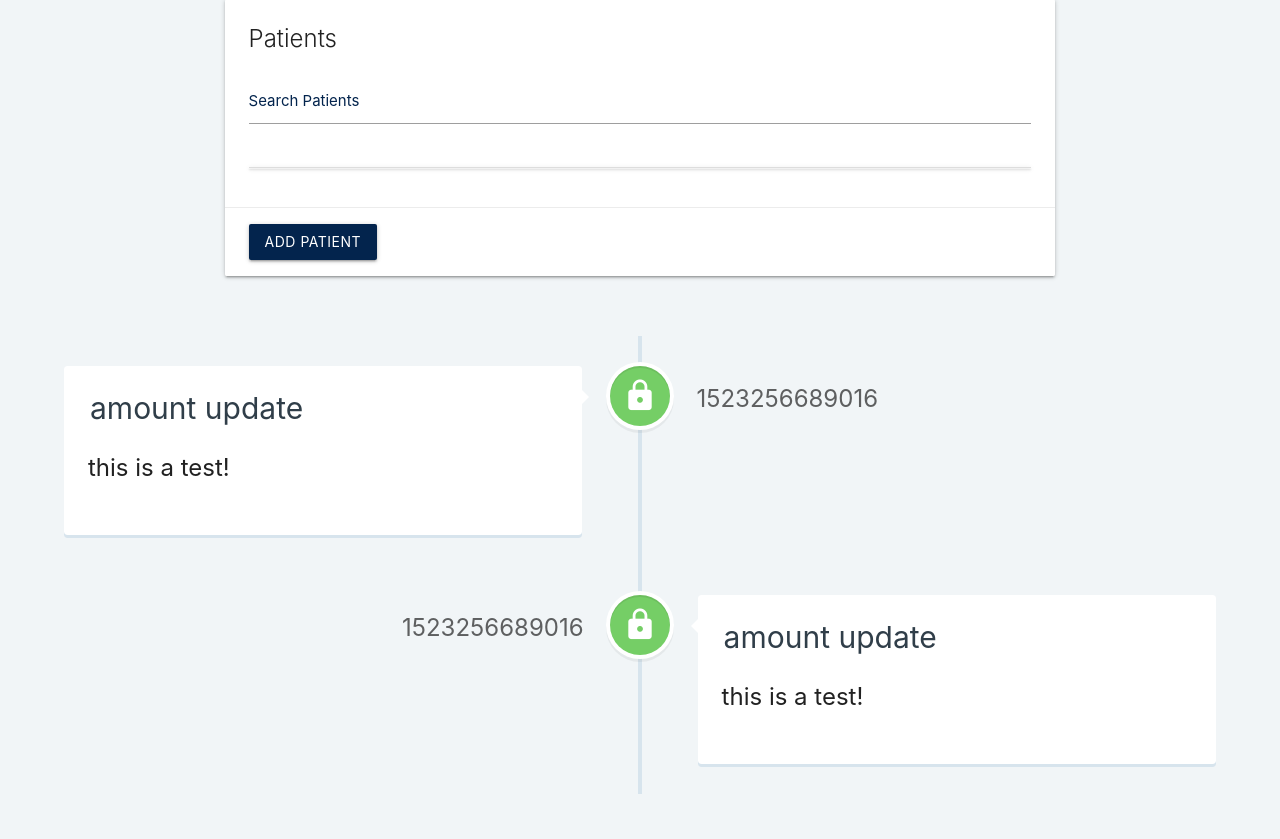
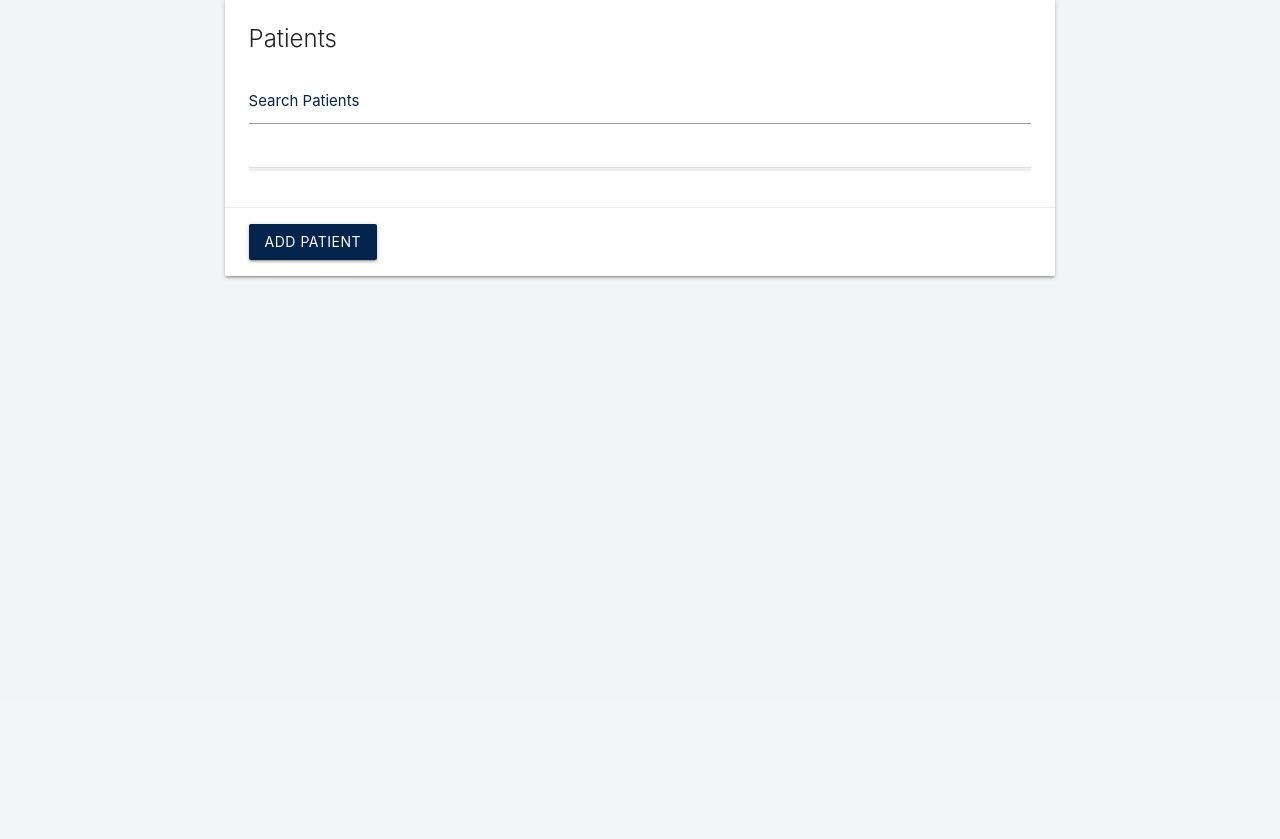
Before and after one commit to allenkinzalow/AU-SEC, a Flask app: page / in a window 1280 px wide. Shown: the part 98-937 px from the top of the page. After the commit the page ends 377 px from the top, so only its background shows below. Run offline with Flask 2, Linux system fonts and the light colour scheme; data that the repository does not hold is empty.

```diff
--- a/models.py
+++ b/models.py
@@ -123,7 +123,7 @@ class Pending_Auth(Base):
 
 class History(Base):
 	__tablename__ = 'history'
-	history_id = Column(String(16), primary_key=True)
+	history_id = Column(Integer, primary_key=True, autoincrement=True)
 	data_id = Column(String(16))
 	operation = Column(String(16))
 	old_value = Column(String(64))
--- a/static/js/aumed.js
+++ b/static/js/aumed.js
@@ -3,7 +3,6 @@ AUMed = {
     load: function() {
         AUMed.UI.nav.setup();
         AUMed.UI.patients.open();
-        AUMed.UI.timeline.open();
     },
     UI: {
         nav: {
@@ -54,6 +53,13 @@ AUMed = {
                     AUMed.UI.policies.open(id, 'amount');
                 });
 
+                $(document).on('click', '.btn-timeline-policy', function () {
+                    var id = $(this).parents('li').first().data('id');
+                    console.log(id);
+                    AUMed.UI.patients.close();
+                    AUMed.UI.timeline.open(id);
+                });
+
                 M.AutoInit();
             },
             open: function() {
@@ -88,22 +94,7 @@ AUMed = {
         timeline: {
             _history: [],
             populate: function() {
-                this._history.push(new AUMed.Schema.History({
-                    data_id: "12345",
-                    op: "update",
-                    old_value: "5",
-                    new_value: "10",
-                    column: "amount",
-                }));
-                this._history.push(new AUMed.Schema.History({
-                    data_id: "12345",
-                    op: "update",
-                    old_value: "1",
-                    new_value: "5",
-                    column: "amount",
-                }));
-                $('#timeline_table').html(
-                    this._history.reduce(function(str, item) {
+                var html = this._history.reduce(function(str, item) {
                     return str +  AUMed.Util.template($('#timeline_entry_template').html(), {
                         id: item.data_id,
                         color: "green",
@@ -112,8 +103,10 @@ AUMed = {
                         action: "this is a test!",
                         date: Date.now()
                     });
-                    }, "")
-                );
+                }, "");
+                if(html == "")
+                    html = "No activity found.";
+                $('#timeline_table').html(html);
                 initializeTimeline();
                 M.AutoInit();
             },
--- a/templates/index.html
+++ b/templates/index.html
@@ -119,7 +119,7 @@
                     </select>
                     <label>Medicine</label>
                 </div>
-                <div class="col s1">
+                <div class="col s1 policy-actions">
                     <a class="btn-floating btn-small waves-effect waves-light blue tooltipped btn-policy btn-medicine-policy"
                     data-position="right"
                     data-tooltip="Data Policies">
@@ -135,7 +135,7 @@
                     <input id="medicine_type_%auth_id%" class="prescription_amount" type="text" class="validate" value="%amount%">
                     <label for="prescription_amount">Amount</label>
                 </div>
-                <div class="col s1">
+                <div class="col s1 policy-actions">
                     <a class="btn-floating btn-small waves-effect waves-light blue tooltipped btn-policy btn-amount-policy"
                     data-position="left"
                     data-tooltip="Data Policies">
```
Lines whose indentation alone changed are shown as unchanged.
